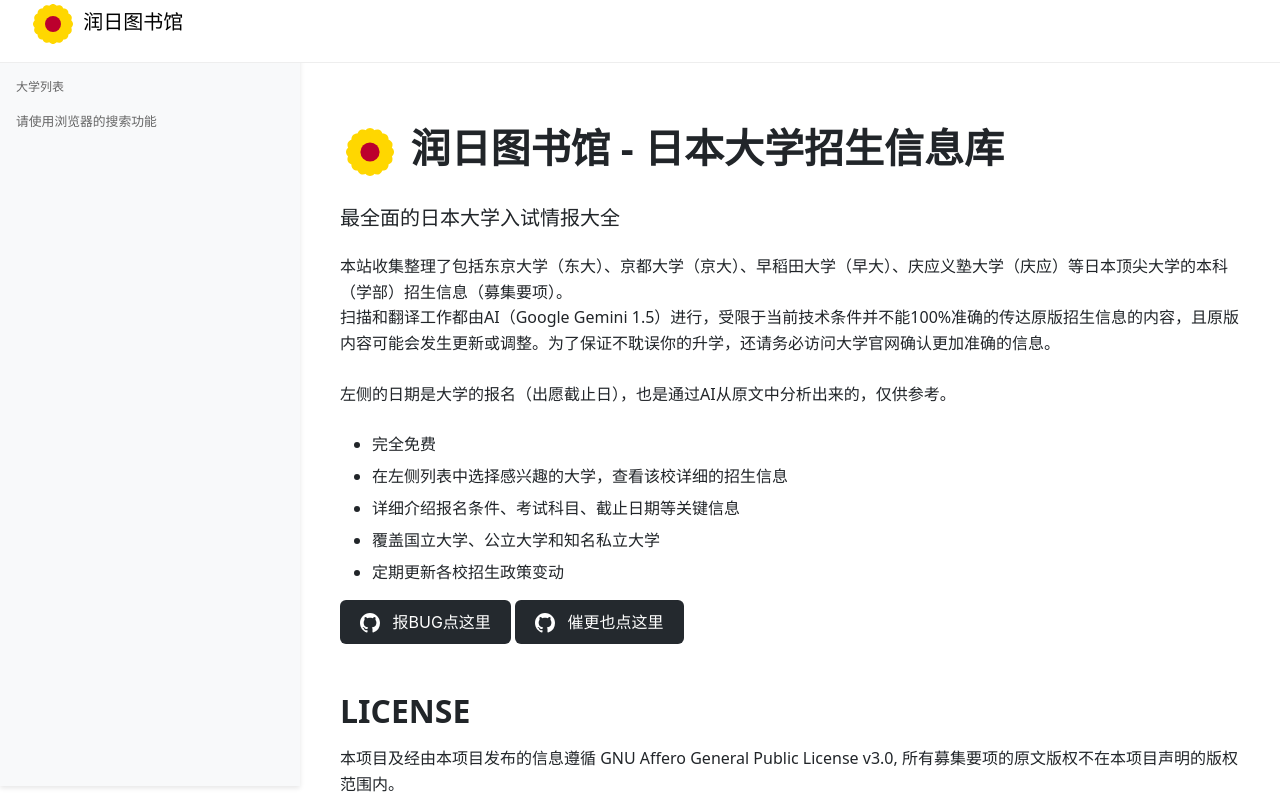
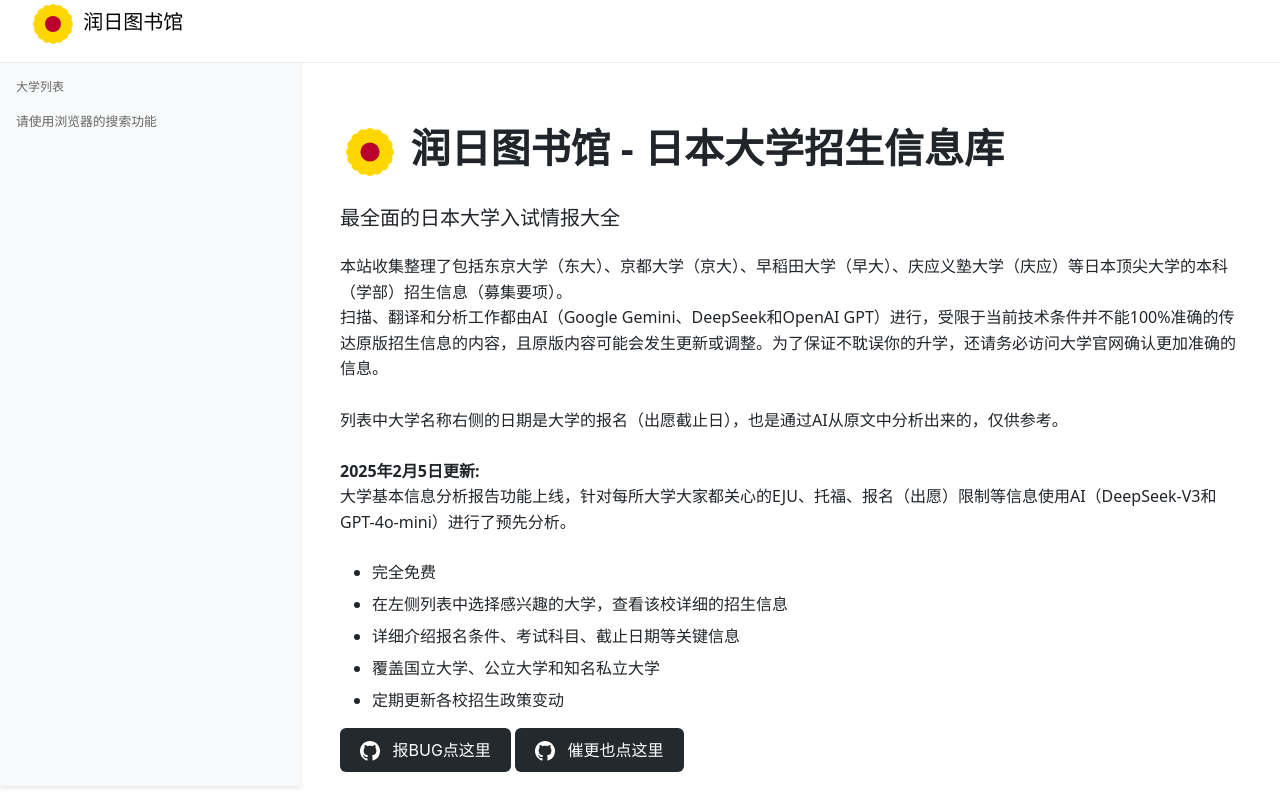
Before and after one commit to wengzhiwen/RunJPLib, a Flask app: page / in a window 1280 px wide. Shown: the part 14-808 px from the top of the page. Run offline with Flask 2, Linux system fonts and the light colour scheme.

Commit message:
update index

```diff
--- a/templates/index.html
+++ b/templates/index.html
@@ -378,9 +378,13 @@
                     </h1>
                     <p class="lead">最全面的日本大学入试情报大全</p>
                     <p>本站收集整理了包括东京大学（东大）、京都大学（京大）、早稻田大学（早大）、庆应义塾大学（庆应）等日本顶尖大学的本科（学部）招生信息（募集要项）。<br />
-                        扫描和翻译工作都由AI（Google Gemini 1.5）进行，受限于当前技术条件并不能100%准确的传达原版招生信息的内容，且原版内容可能会发生更新或调整。为了保证不耽误你的升学，还请务必访问大学官网确认更加准确的信息。<br />
+                        扫描、翻译和分析工作都由AI（Google Gemini、DeepSeek和OpenAI GPT）进行，受限于当前技术条件并不能100%准确的传达原版招生信息的内容，且原版内容可能会发生更新或调整。为了保证不耽误你的升学，还请务必访问大学官网确认更加准确的信息。<br />
                         <br />
-                        左侧的日期是大学的报名（出愿截止日），也是通过AI从原文中分析出来的，仅供参考。
+                        列表中大学名称右侧的日期是大学的报名（出愿截止日），也是通过AI从原文中分析出来的，仅供参考。
+                        <br /><br />
+                        <b>2025年2月5日更新:</b>
+                        <br />
+                        大学基本信息分析报告功能上线，针对每所大学大家都关心的EJU、托福、报名（出愿）限制等信息使用AI（DeepSeek-V3和GPT-4o-mini）进行了预先分析。
                     </p>
 
                     <div class="features mt-4">
```
Also changed, not shown: 1 other file.
